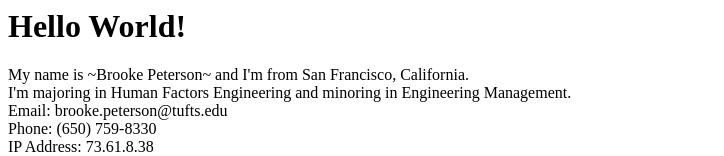
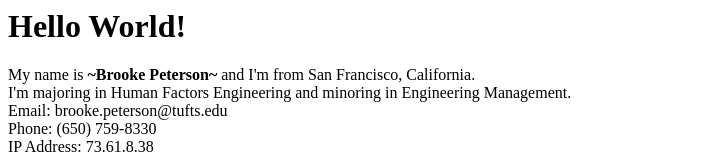
Before and after one commit to brookepeterson/demo, a plain HTML site: page index.html in a window 1280 px wide. Shown: the top 156 px of the page, without its empty margins (0-724 px from the left). Drawn offline with Linux system fonts and the light colour scheme.

Commit message:
Update index.html

```diff
--- a/index.html
+++ b/index.html
@@ -4,7 +4,7 @@
    </head>
     <body>
       <h1> Hello World! </h1>
-      My name is ~Brooke Peterson~ and I'm from San Francisco, California. <br>
+      My name is <b>~Brooke Peterson~</b> and I'm from San Francisco, California. <br>
       I'm majoring in Human Factors Engineering and minoring in Engineering Management. <br>
       Email: brooke.peterson@tufts.edu <br>
       Phone: (650) 759-8330 <br>
```
